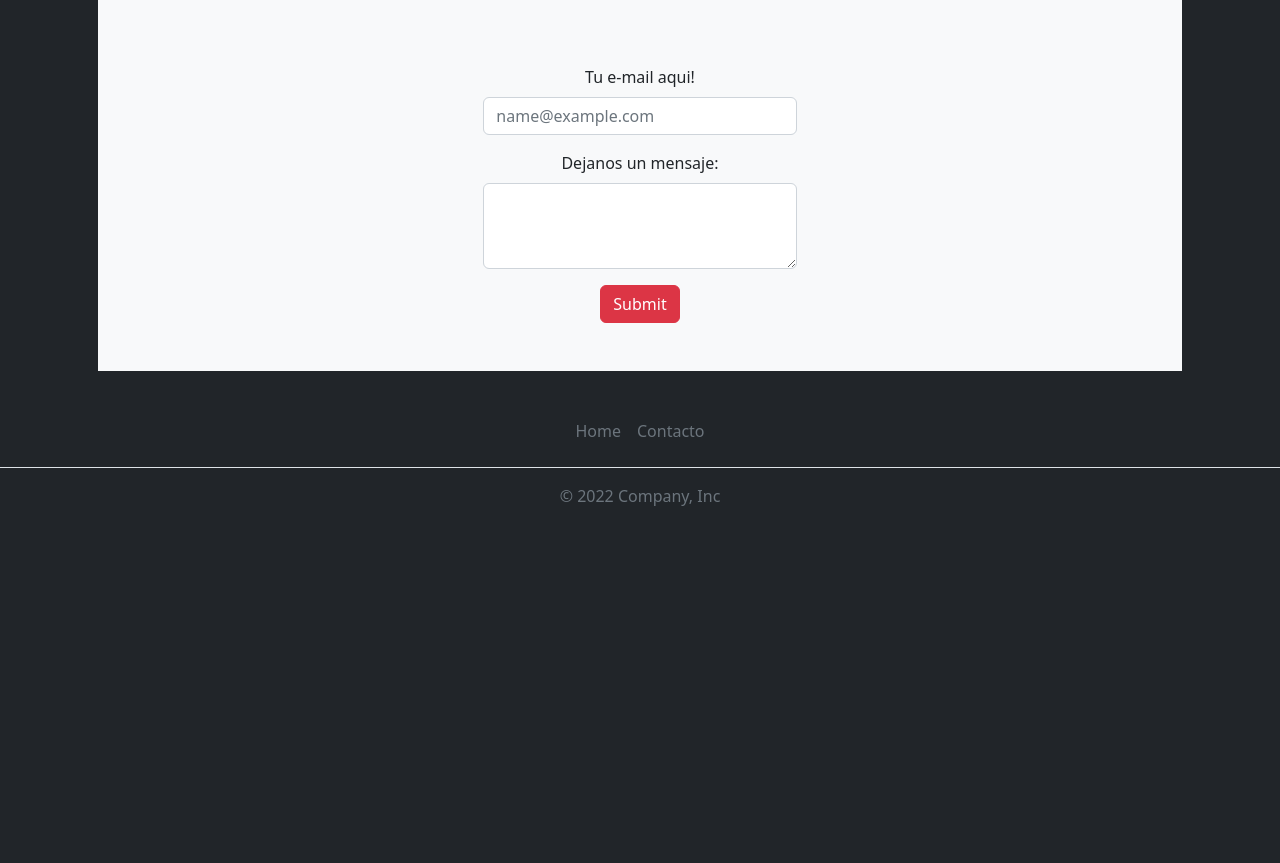
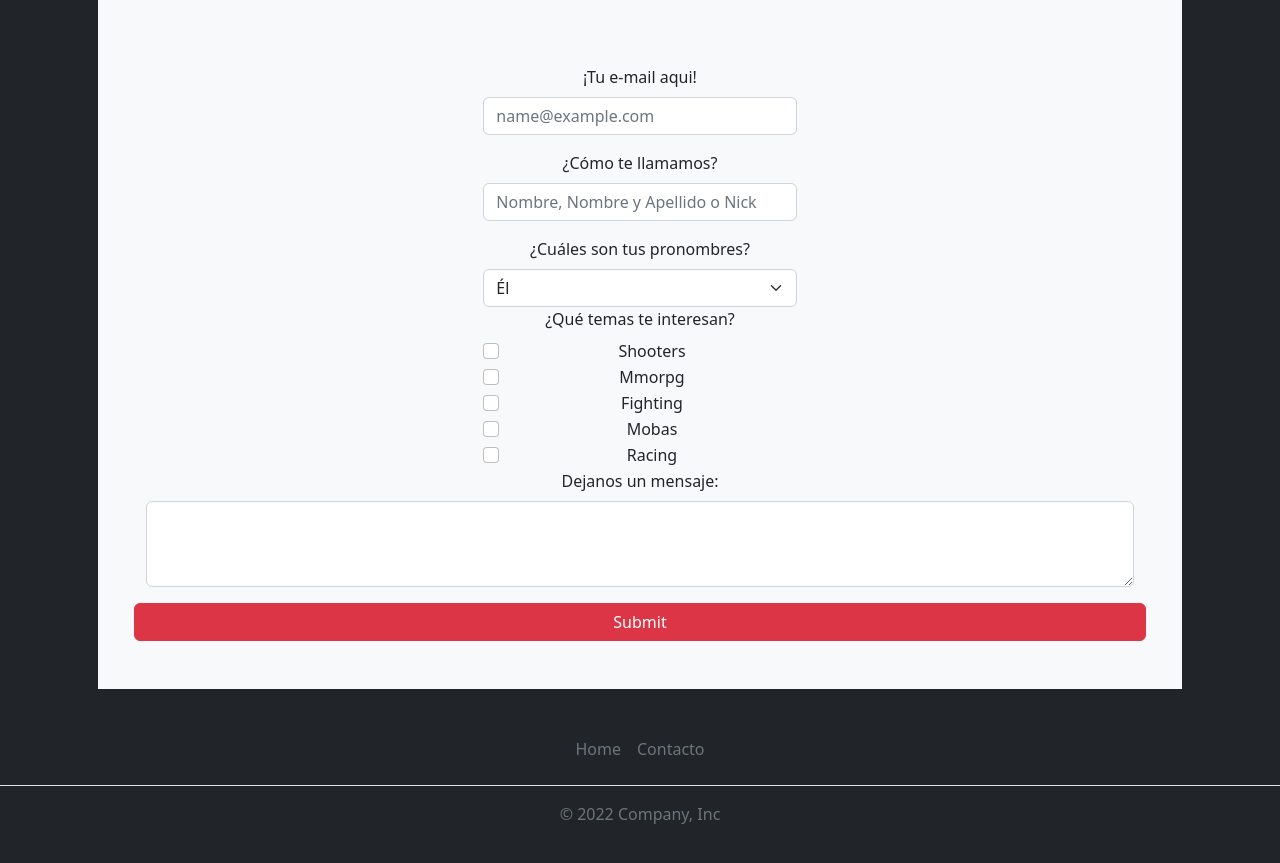
Before and after one commit to CrisYnz/gamerLand, a plain HTML site: page contacto.html in a window 1280 px wide. Shown: the part 871-1734 px from the top of the page. Before the commit the page ends 1435 px from the top, so only its background shows below. Drawn offline with nearby package versions, Linux system fonts and the light colour scheme.

Commit message:
añadi items al formulario

```diff
--- a/contacto.html
+++ b/contacto.html
@@ -94,17 +94,54 @@
       <div class="row justify-content-center">
         <div class="col-4">
           <div class="mb-3">
-            <label for="exampleFormControlInput1" class="form-label">Tu e-mail aqui!</label>
+            <label for="exampleFormControlInput1" class="form-label">¡Tu e-mail aqui!</label>
             <input type="email" class="form-control" id="exampleFormControlInput1" placeholder="name@example.com">
           </div>
           <div class="mb-3">
-            <label for="exampleFormControlTextarea1" class="form-label">Dejanos un mensaje:</label>
-            <textarea class="form-control" id="exampleFormControlTextarea1" rows="3"></textarea>
+            <label for="exampleFormControlInput1" class="form-label">¿Cómo te llamamos?</label>
+            <input type="email" class="form-control" id="exampleFormControlInput1"
+              placeholder="Nombre, Nombre y Apellido o Nick">
           </div>
-          <button type="submit" class="btn btn-danger">Submit</button>
+          <div>
+            <label for="pronombres" class="form-label">¿Cuáles son tus pronombres?</label>
+            <select class="form-select" aria-label="Default select example">
+              <option value="el">Él</option>
+              <option value="ella">Ella</option>
+              <option value="elle">Elle</option>
+            </select>
+          </div>
+          <label class="form-label">¿Qué temas te interesan?</label>
+          <div class="form-check">
+            <input class="form-check-input" type="checkbox" value="shooters" id="flexCheckDefault">
+            <label class="form-check-label" for="flexCheckDefault">Shooters</label>
+          </div>
+          <div class="form-check">
+            <input class="form-check-input" type="checkbox" value="mmorpg" id="flexCheckDefault">
+            <label class="form-check-label" for="flexCheckDefault">Mmorpg</label>
+          </div>
+          <div class="form-check">
+            <input class="form-check-input" type="checkbox" value="fighting" id="flexCheckDefault">
+            <label class="form-check-label" for="flexCheckDefault">Fighting</label>
+          </div>
+          <div class="form-check">
+            <input class="form-check-input" type="checkbox" value="mobas" id="flexCheckDefault">
+            <label class="form-check-label" for="flexCheckDefault">Mobas</label>
+          </div>
+          <div class="form-check">
+            <input class="form-check-input" type="checkbox" value="racing" id="flexCheckDefault">
+            <label class="form-check-label" for="flexCheckDefault">Racing</label>
+          </div>
         </div>
+        <br>
+        <div class="mb-3">
+          <label for="exampleFormControlTextarea1" class="form-label">Dejanos un mensaje:</label>
+          <textarea class="form-control" id="exampleFormControlTextarea1" rows="3"></textarea>
+        </div>
+
+        <button type="submit" class="btn btn-danger">Submit</button>
       </div>
     </div>
+  </div>
 
   </div>
 
```
